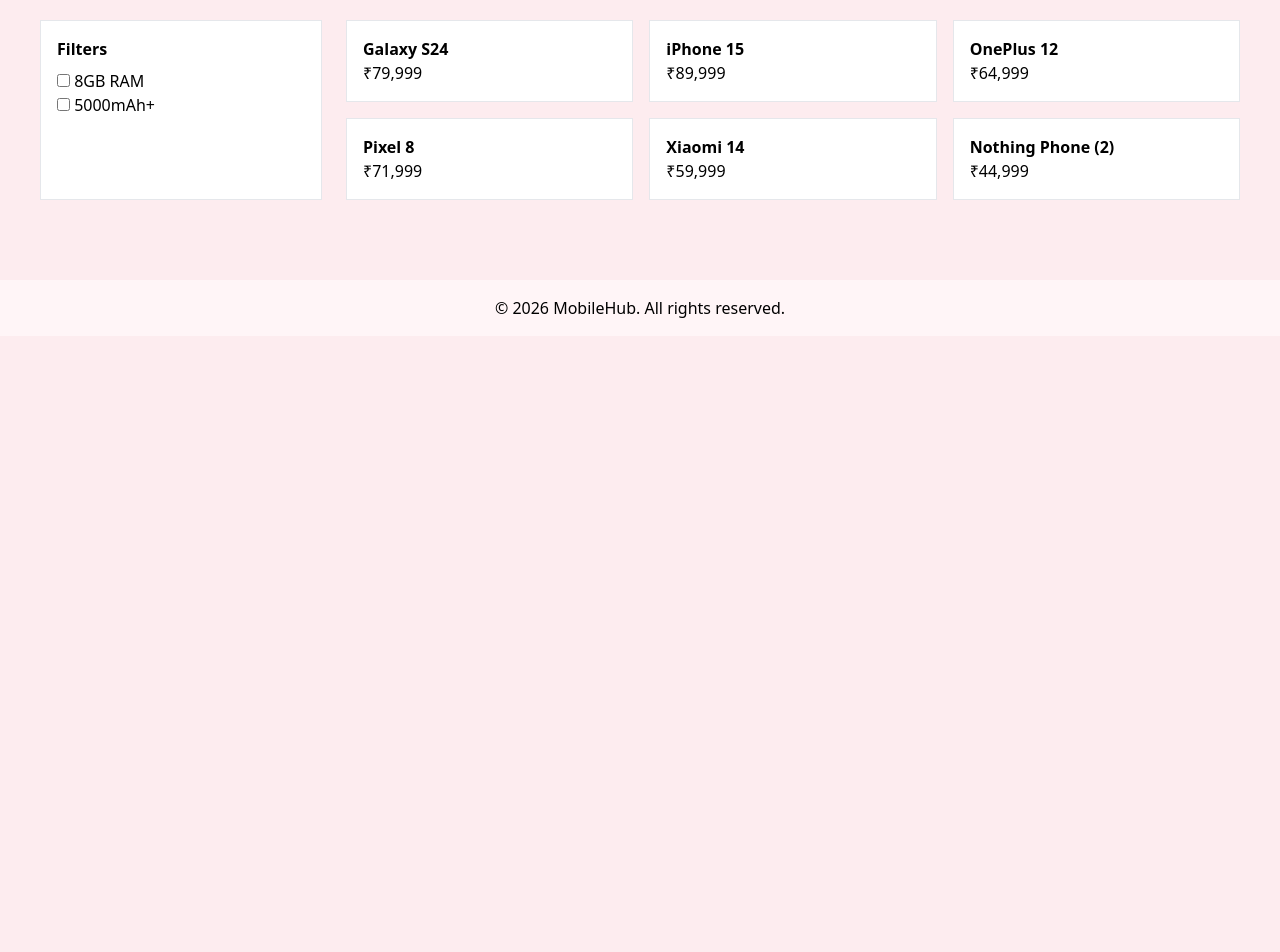
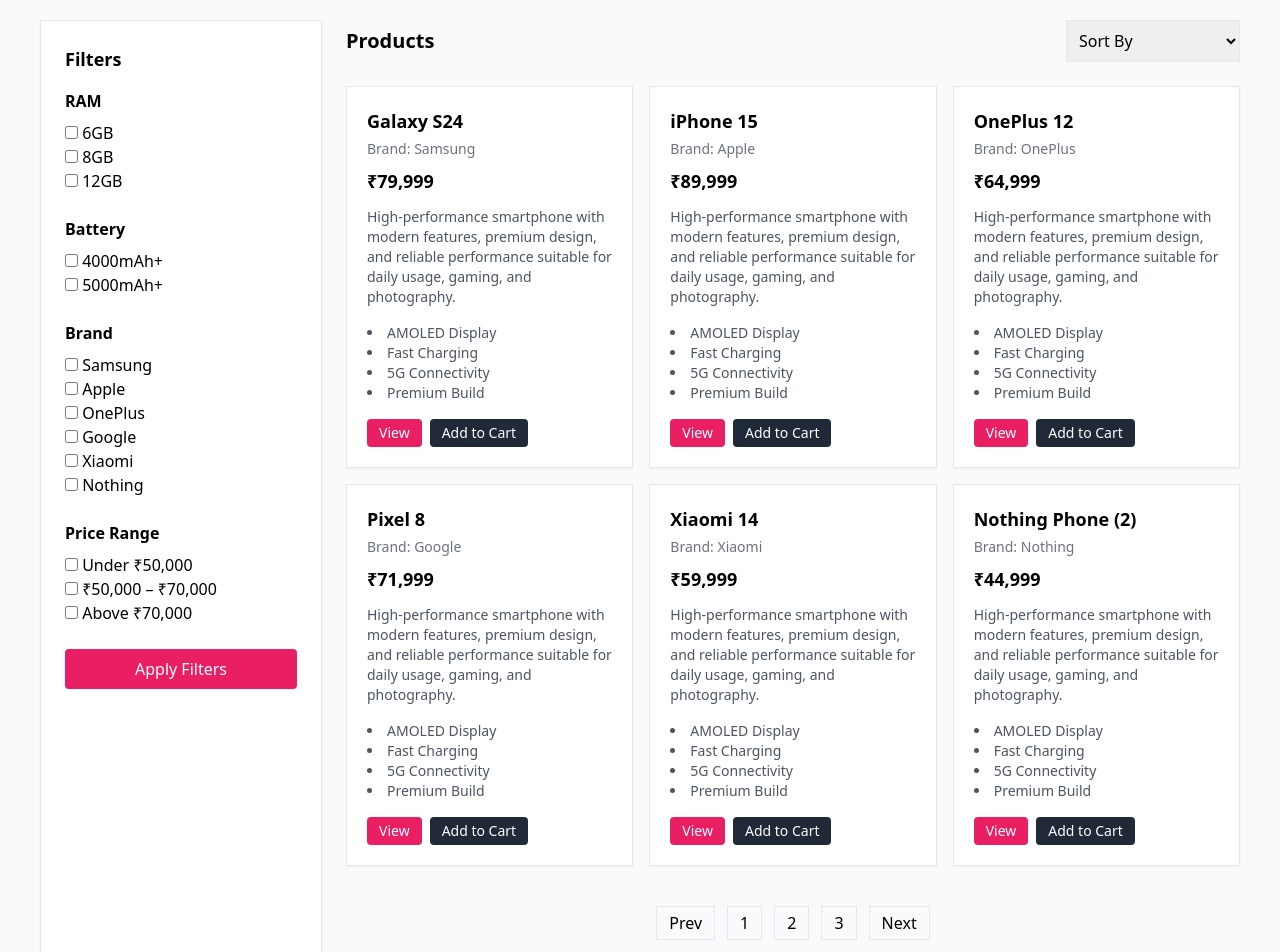
Before and after one commit to Vikas0112/mobile-web-main, a React (Vite) app: page /products in a window 1280 px wide. Shown: the part 80-1032 px from the top of the page. Before the commit the page ends 800 px from the top, so only its background shows below. Built offline with nearby package versions, Linux system fonts and the light colour scheme.

Commit message:
Enhance Products component with brand info and filters
Updated product list to include brand information and improved UI structure with a filter sidebar.

```diff
--- a/src/pages/Products.jsx
+++ b/src/pages/Products.jsx
@@ -1,31 +1,187 @@
 const Products = () => {
+
+  /* ================================
+     PRODUCT DATA (STATIC)
+  ================================= */
   const productList = [
-    { id: 1, name: "Galaxy S24", price: "₹79,999" },
-    { id: 2, name: "iPhone 15", price: "₹89,999" },
-    { id: 3, name: "OnePlus 12", price: "₹64,999" },
-    { id: 4, name: "Pixel 8", price: "₹71,999" },
-    { id: 5, name: "Xiaomi 14", price: "₹59,999" },
-    { id: 6, name: "Nothing Phone (2)", price: "₹44,999" },
+    { id: 1, name: "Galaxy S24", price: "₹79,999", brand: "Samsung" },
+    { id: 2, name: "iPhone 15", price: "₹89,999", brand: "Apple" },
+    { id: 3, name: "OnePlus 12", price: "₹64,999", brand: "OnePlus" },
+    { id: 4, name: "Pixel 8", price: "₹71,999", brand: "Google" },
+    { id: 5, name: "Xiaomi 14", price: "₹59,999", brand: "Xiaomi" },
+    { id: 6, name: "Nothing Phone (2)", price: "₹44,999", brand: "Nothing" },
   ];
 
+  /* ================================
+     COMPONENT UI
+  ================================= */
   return (
-    <div className="p-10 grid grid-cols-4 gap-6">
+    <div className="p-10 grid grid-cols-4 gap-6 bg-gray-50 min-h-screen">
 
-      {/* Filters */}
-      <aside className="bg-white p-4 border">
-        <h3 className="font-bold mb-2">Filters</h3>
-        <p><input type="checkbox" /> 8GB RAM</p>
-        <p><input type="checkbox" /> 5000mAh+</p>
+      {/* ================================
+          FILTER SIDEBAR
+      ================================= */}
+      <aside className="bg-white p-6 border shadow-sm">
+
+        <h3 className="font-bold text-lg mb-4">
+          Filters
+        </h3>
+
+        {/* RAM FILTER */}
+        <div className="mb-6">
+          <h4 className="font-semibold mb-2">
+            RAM
+          </h4>
+          <p><input type="checkbox" /> 6GB</p>
+          <p><input type="checkbox" /> 8GB</p>
+          <p><input type="checkbox" /> 12GB</p>
+        </div>
+
+        {/* BATTERY FILTER */}
+        <div className="mb-6">
+          <h4 className="font-semibold mb-2">
+            Battery
+          </h4>
+          <p><input type="checkbox" /> 4000mAh+</p>
+          <p><input type="checkbox" /> 5000mAh+</p>
+        </div>
+
+        {/* BRAND FILTER */}
+        <div className="mb-6">
+          <h4 className="font-semibold mb-2">
+            Brand
+          </h4>
+          <p><input type="checkbox" /> Samsung</p>
+          <p><input type="checkbox" /> Apple</p>
+          <p><input type="checkbox" /> OnePlus</p>
+          <p><input type="checkbox" /> Google</p>
+          <p><input type="checkbox" /> Xiaomi</p>
+          <p><input type="checkbox" /> Nothing</p>
+        </div>
+
+        {/* PRICE FILTER */}
+        <div className="mb-6">
+          <h4 className="font-semibold mb-2">
+            Price Range
+          </h4>
+          <p><input type="checkbox" /> Under ₹50,000</p>
+          <p><input type="checkbox" /> ₹50,000 – ₹70,000</p>
+          <p><input type="checkbox" /> Above ₹70,000</p>
+        </div>
+
+        <button className="bg-pinkPrimary text-white w-full py-2 rounded">
+          Apply Filters
+        </button>
+
       </aside>
 
-      {/* Products */}
-      <div className="col-span-3 grid grid-cols-3 gap-4">
-        {productList.map((product) => (
-          <div key={product.id} className="bg-white p-4 border">
-            <h3 className="font-semibold">{product.name}</h3>
-            <p>{product.price}</p>
-          </div>
-        ))}
+      {/* ================================
+          PRODUCT LIST SECTION
+      ================================= */}
+      <div className="col-span-3">
+
+        {/* HEADER */}
+        <div className="flex justify-between items-center mb-6">
+          <h2 className="text-xl font-semibold">
+            Products
+          </h2>
+
+          <select className="border p-2">
+            <option>Sort By</option>
+            <option>Price: Low to High</option>
+            <option>Price: High to Low</option>
+            <option>Newest</option>
+          </select>
+        </div>
+
+        {/* PRODUCT GRID */}
+        <div className="grid grid-cols-3 gap-4">
+
+          {productList.map((product) => (
+            <div
+              key={product.id}
+              className="bg-white p-5 border shadow-sm hover:shadow-md transition"
+            >
+
+              {/* PRODUCT NAME */}
+              <h3 className="font-semibold text-lg mb-1">
+                {product.name}
+              </h3>
+
+              {/* BRAND */}
+              <p className="text-sm text-gray-500 mb-2">
+                Brand: {product.brand}
+              </p>
+
+              {/* PRICE */}
+              <p className="text-lg font-bold mb-3">
+                {product.price}
+              </p>
+
+              {/* DESCRIPTION */}
+              <p className="text-sm text-gray-600 mb-4">
+                High-performance smartphone with modern features,
+                premium design, and reliable performance suitable
+                for daily usage, gaming, and photography.
+              </p>
+
+              {/* FEATURES */}
+              <ul className="text-sm text-gray-600 mb-4 list-disc list-inside">
+                <li>AMOLED Display</li>
+                <li>Fast Charging</li>
+                <li>5G Connectivity</li>
+                <li>Premium Build</li>
+              </ul>
+
+              {/* ACTION BUTTONS */}
+              <div className="flex gap-2">
+                <button className="bg-pinkPrimary text-white px-3 py-1 rounded text-sm">
+                  View
+                </button>
+
+                <button className="bg-gray-800 text-white px-3 py-1 rounded text-sm">
+                  Add to Cart
+                </button>
+              </div>
+
+            </div>
+          ))}
+
+        </div>
+
+        {/* PAGINATION */}
+        <div className="flex justify-center mt-10 gap-3">
+          <button className="border px-3 py-1">Prev</button>
+          <button className="border px-3 py-1">1</button>
+          <button className="border px-3 py-1">2</button>
+          <button className="border px-3 py-1">3</button>
+          <button className="border px-3 py-1">Next</button>
+        </div>
+
+        {/* INFORMATION SECTION */}
+        <div className="mt-16 bg-white p-6 border">
+          <h3 className="font-semibold text-lg mb-3">
+            Why Buy From Us?
+          </h3>
+          <p className="text-gray-600 mb-2">
+            ✔ 100% Genuine Products
+          </p>
+          <p className="text-gray-600 mb-2">
+            ✔ Official Brand Warranty
+          </p>
+          <p className="text-gray-600 mb-2">
+            ✔ Secure Payments
+          </p>
+          <p className="text-gray-600 mb-2">
+            ✔ Fast Delivery Across India
+          </p>
+        </div>
+
+        {/* FOOTER NOTE */}
+        <div className="mt-10 text-center text-sm text-gray-500">
+          Prices and availability are subject to change without notice.
+        </div>
+
       </div>
 
     </div>
```
